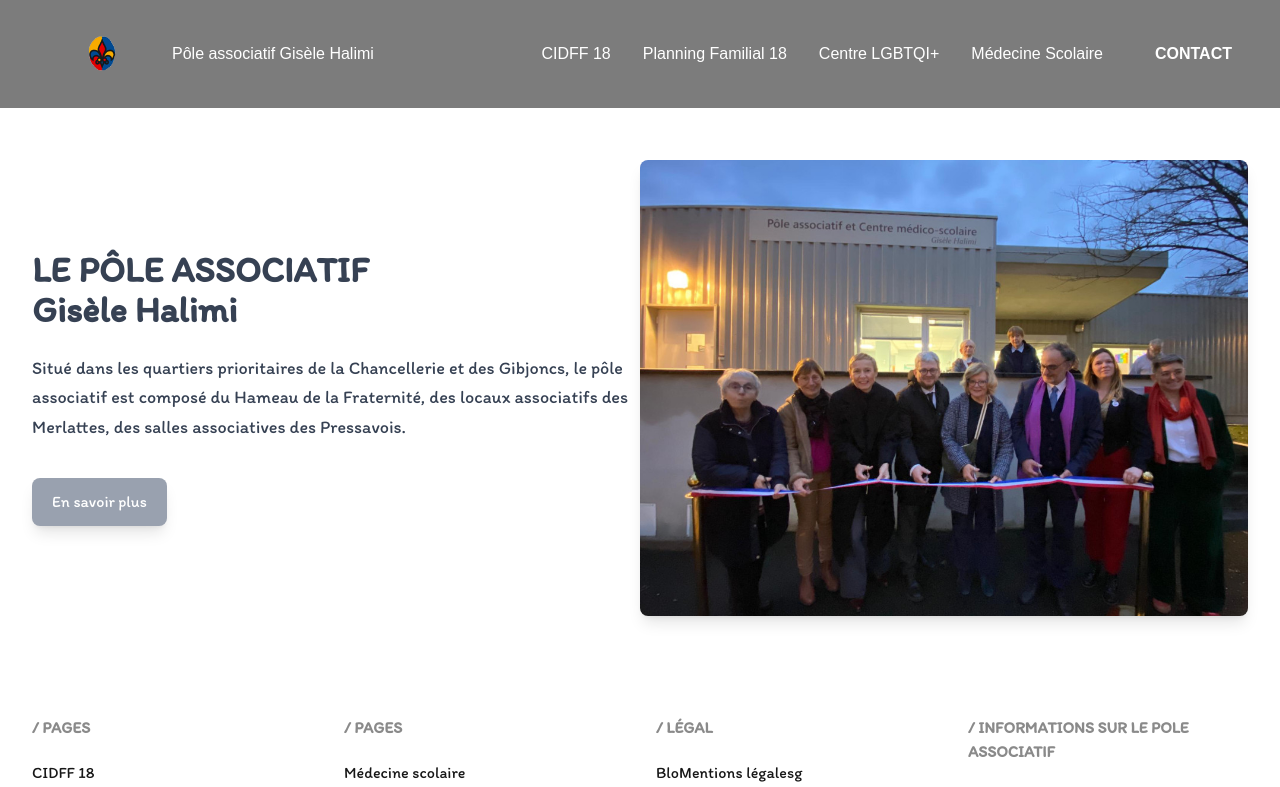
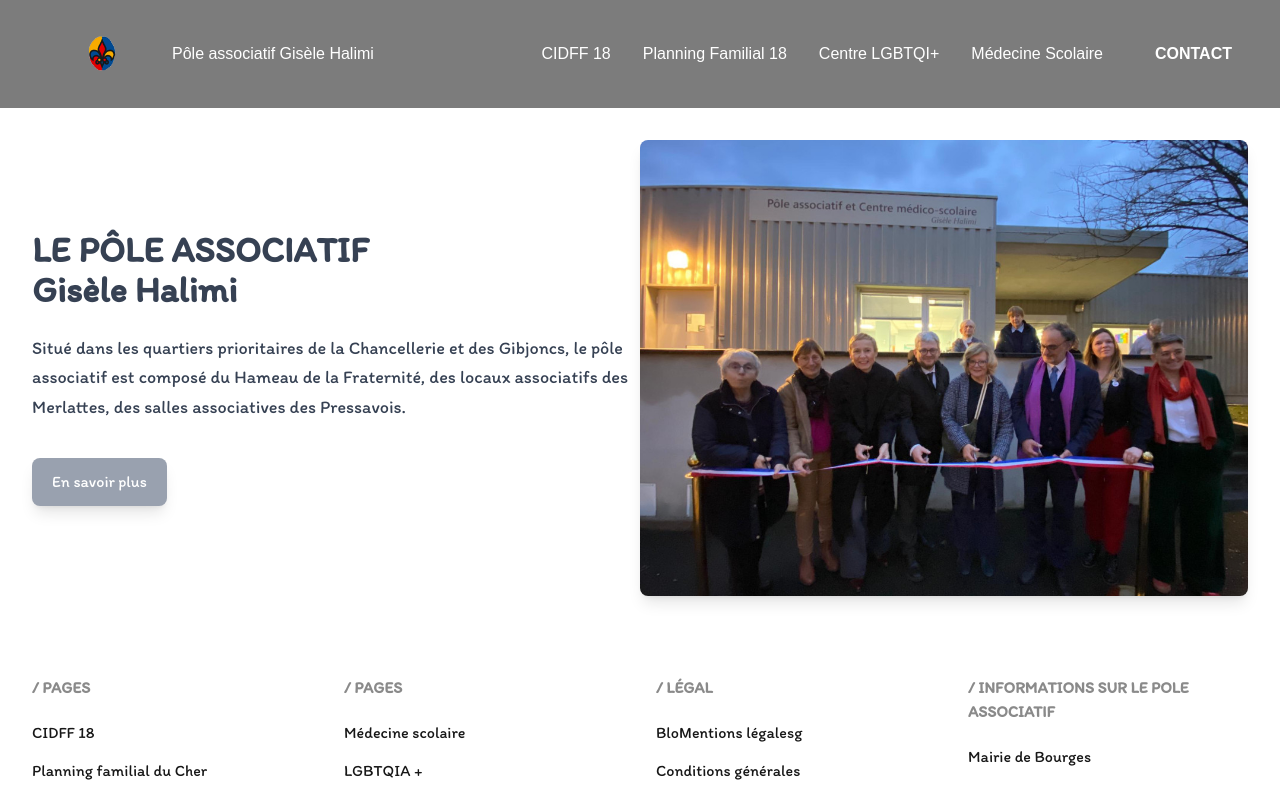
Before and after one commit to Dyls00/gisele_halimi_web_page, a Next.js app: page / in a window 1280 px wide. Shown: the top 787 px of the page. Built offline with nearby package versions, Linux system fonts and the light colour scheme.

Commit message:
correction image d'accueil et fav

```diff
--- a/app/globals.css
+++ b/app/globals.css
@@ -26,5 +26,5 @@
 }
 
 .height-100{
-  height: 70vh;
+  height: 65vh;
 }
--- a/app/layout.tsx
+++ b/app/layout.tsx
@@ -13,7 +13,7 @@
 });
 
 export const metadata: Metadata = {
-  title: "Create Next App",
+  title: "Gisele Halimi",
   description: "Generated by create next app",
 };
 
```
